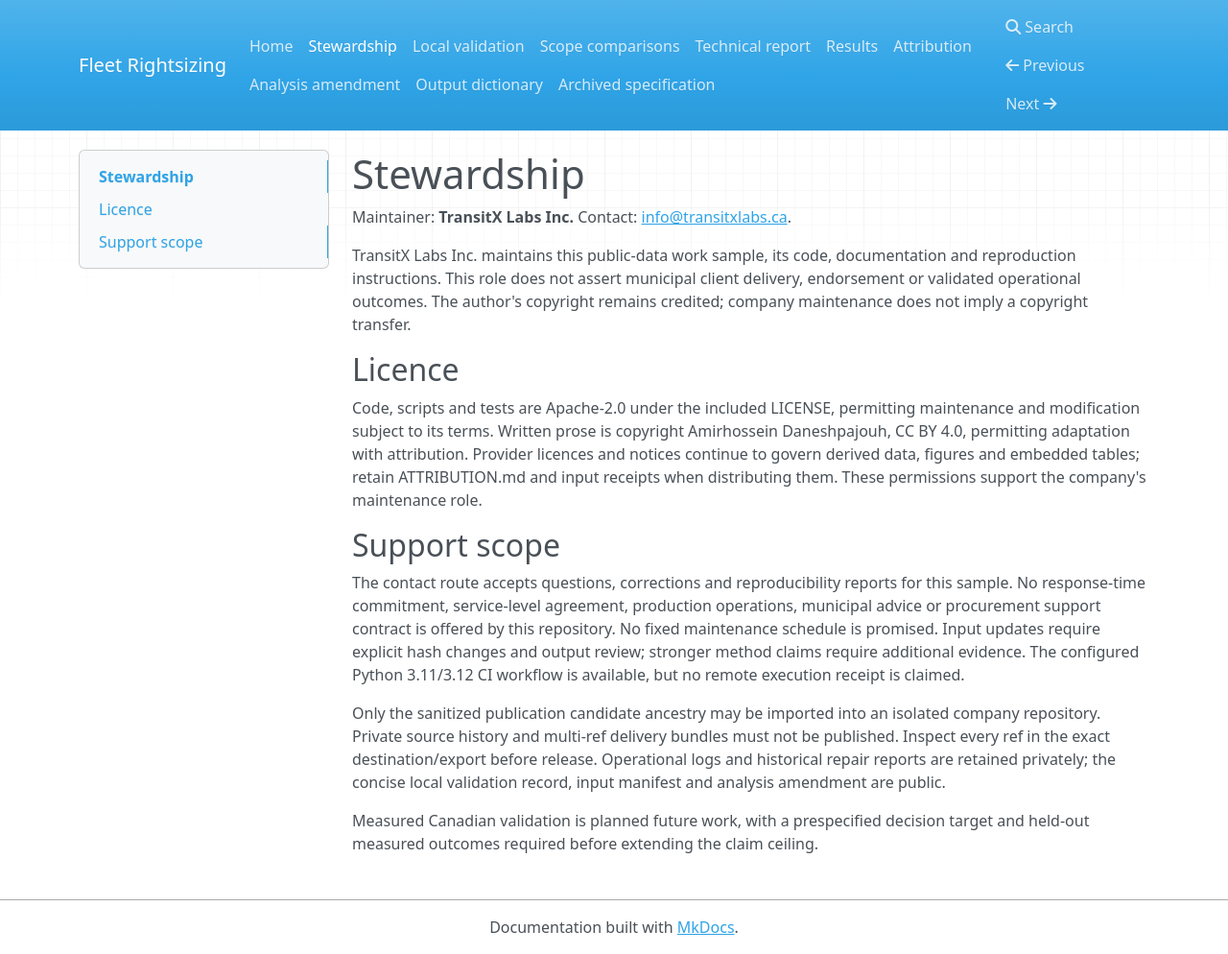
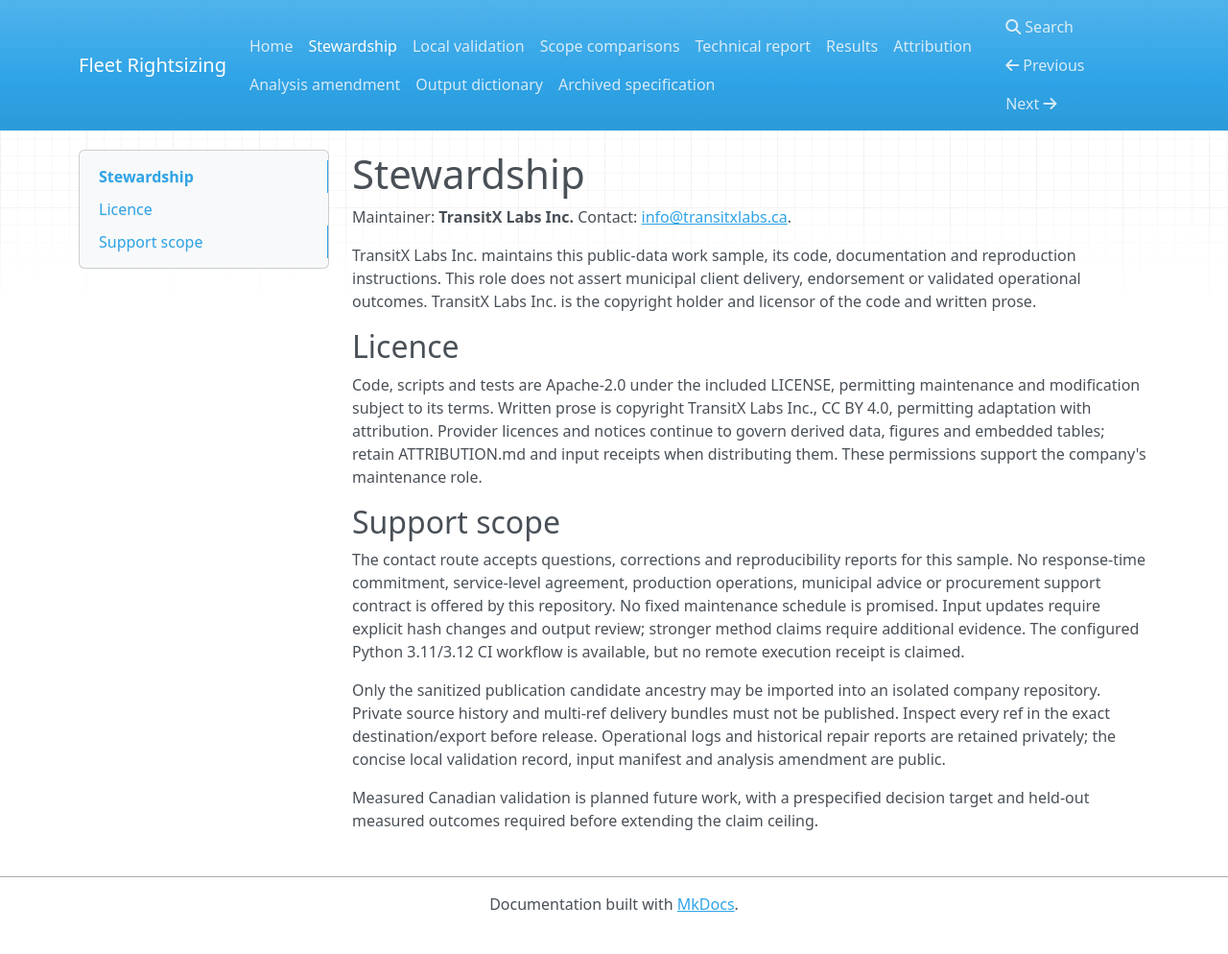
Before and after one commit to transitxlabs/fleet-rightsizing, an MkDocs documentation site: the page built from docs/stewardship.md, in a window 1280 px wide and 994 px high. Shown: the whole window at 96% size. Built offline with MkDocs 1.6.1, drawn with Linux system fonts in a browser that asks for light colours; nearby versions of some CDN libraries.

Commit message:
Name TransitX Labs Inc. as copyright holder and licensor

```diff
--- a/docs/stewardship.md
+++ b/docs/stewardship.md
@@ -2,11 +2,11 @@
 
 Maintainer: **TransitX Labs Inc.** Contact: [info@transitxlabs.ca](mailto:info@transitxlabs.ca).
 
-TransitX Labs Inc. maintains this public-data work sample, its code, documentation and reproduction instructions. This role does not assert municipal client delivery, endorsement or validated operational outcomes. The author's copyright remains credited; company maintenance does not imply a copyright transfer.
+TransitX Labs Inc. maintains this public-data work sample, its code, documentation and reproduction instructions. This role does not assert municipal client delivery, endorsement or validated operational outcomes. TransitX Labs Inc. is the copyright holder and licensor of the code and written prose.
 
 ## Licence
 
-Code, scripts and tests are Apache-2.0 under the included LICENSE, permitting maintenance and modification subject to its terms. Written prose is copyright Amirhossein Daneshpajouh, CC BY 4.0, permitting adaptation with attribution. Provider licences and notices continue to govern derived data, figures and embedded tables; retain ATTRIBUTION.md and input receipts when distributing them. These permissions support the company's maintenance role.
+Code, scripts and tests are Apache-2.0 under the included LICENSE, permitting maintenance and modification subject to its terms. Written prose is copyright TransitX Labs Inc., CC BY 4.0, permitting adaptation with attribution. Provider licences and notices continue to govern derived data, figures and embedded tables; retain ATTRIBUTION.md and input receipts when distributing them. These permissions support the company's maintenance role.
 
 ## Support scope
 
--- a/src/fleet_rightsizing/templates/report.html.j2
+++ b/src/fleet_rightsizing/templates/report.html.j2
@@ -132,7 +132,7 @@
     </section>
     <section aria-labelledby="attribution-heading">
       <h2 id="attribution-heading">Provider credit and licences</h2>
-      <p>Source-derived data and figures retain source conditions; code is Apache-2.0. Prose: Amirhossein Daneshpajouh, <a href="https://creativecommons.org/licenses/by/4.0/">CC BY 4.0</a>. Processing: filtering, normalization, simulated mileage, aggregation and illustrative cash-flow calculations.</p>
+      <p>Source-derived data and figures retain source conditions; code is Apache-2.0. Prose: TransitX Labs Inc., <a href="https://creativecommons.org/licenses/by/4.0/">CC BY 4.0</a>. Processing: filtering, normalization, simulated mileage, aggregation and illustrative cash-flow calculations.</p>
       <ul>
         <li><a href="https://data.seattle.gov/d/enxu-fgzb">City of Seattle Open Data</a>: <a href="https://data.seattle.gov/api/views/enxu-fgzb.json">public-domain portal metadata</a>.</li>
         <li><a href="https://data.cityofnewyork.us/d/mn2p-34if">NYC Open Data / DCAS</a>: <a href="https://data.cityofnewyork.us/stories/s/Terms-of-Use/k9k7-3cje">portal terms</a>.</li>
```
Also changed, not shown: ATTRIBUTION.md (+1 -1 lines), README.md (+1 -1 lines), docs/attribution.md (+1 -1 lines), results/ATTRIBUTION.md (+1 -1 lines), src/fleet_rightsizing/attribution.md (+1 -1 lines), 3 other files.
